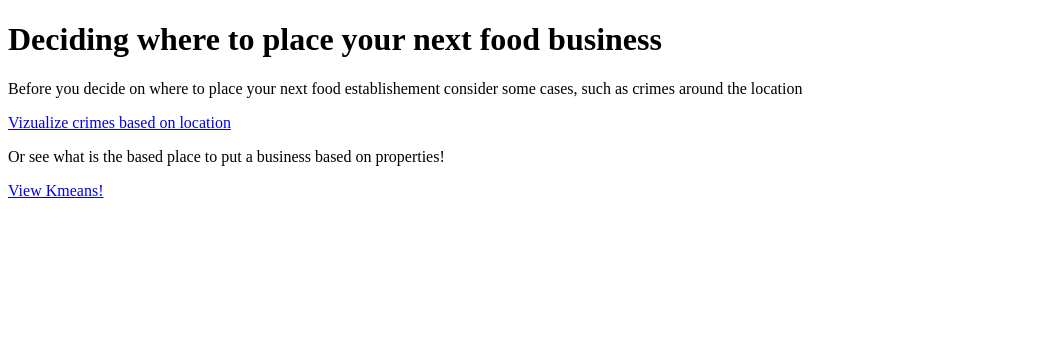
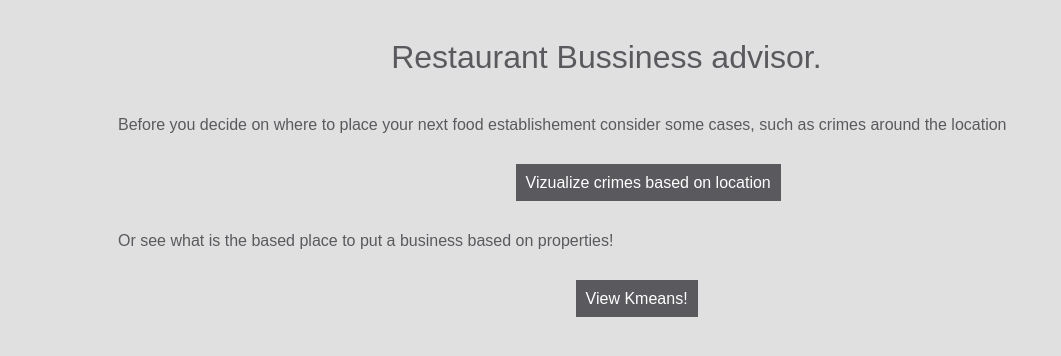
Before and after one commit to jesusfranco1/project3, a Flask app: page / in a window 1280 px wide. Shown: the top 356 px of the page, without its empty margins (0-1061 px from the left). Run offline with Flask 2, Linux system fonts and the light colour scheme.

Commit message:
some css

```diff
--- a/project3/templates/index.html
+++ b/project3/templates/index.html
@@ -1,10 +1,46 @@
 <!DOCTYPE html>
 <html>
   <body>
-    <h1>Deciding where to place your next food business</h1>
-    <p>Before you decide on where to place your next food establishement consider some cases, such as crimes around the location</p>
-    <a href="{{ url_for('rendercrimes') }}">Vizualize crimes based on location</a>
-    <p>Or see what is the based place to put a business based on properties!<p>
-    <a href="{{url_for('kmeans')}}">View Kmeans!</a>
+    <div class="content">
+      <h1>Restaurant Bussiness advisor.</h1>
+      <p>Before you decide on where to place your next food establishement consider some cases, such as crimes around the location</p>
+      <a href="{{ url_for('rendercrimes') }}">Vizualize crimes based on location</a>
+      <p>Or see what is the based place to put a business based on properties!<p>
+      <a href="{{url_for('kmeans')}}">View Kmeans!</a>
+    </div>
   </body>
+  <style>
+  body{
+    background-color:#e0e0e1;
+  }
+  .content{
+    font-family: sans-serif;
+    height: 70%;
+    padding-top: 10px;
+    padding-left: 10px;
+    padding-right: 10px;
+    padding-bottom: :10px;
+
+  }
+  h1{
+    margin-left: 30%;
+    color:#5a5a5e;
+    font-weight: lighter;
+  }
+  p{
+    margin-top: 40px;
+    margin-left: 100px;
+    margin-bottom: 40px;
+    color:#5a5a5e;
+    font-weight: lighter;
+  }
+  a{
+    margin-left: 40%;
+    text-decoration: none;
+    background-color: #5a5a5e;
+    padding: 10px 10px 10px 10px;
+    color:white;
+    font-weight: lighter;
+  }
+  </style>
 </html>
```
